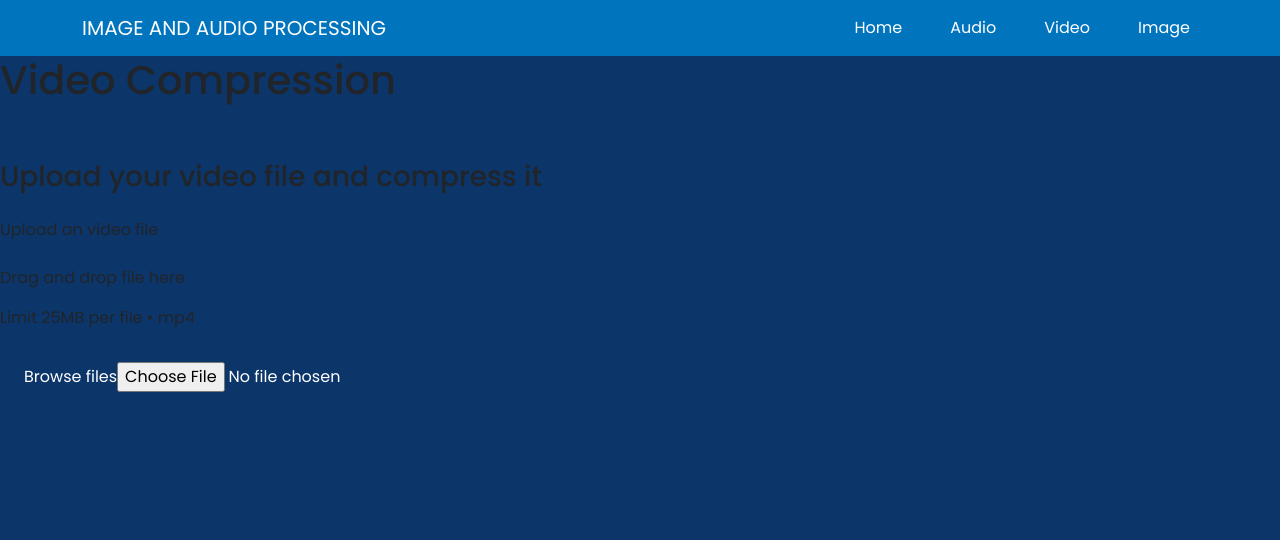
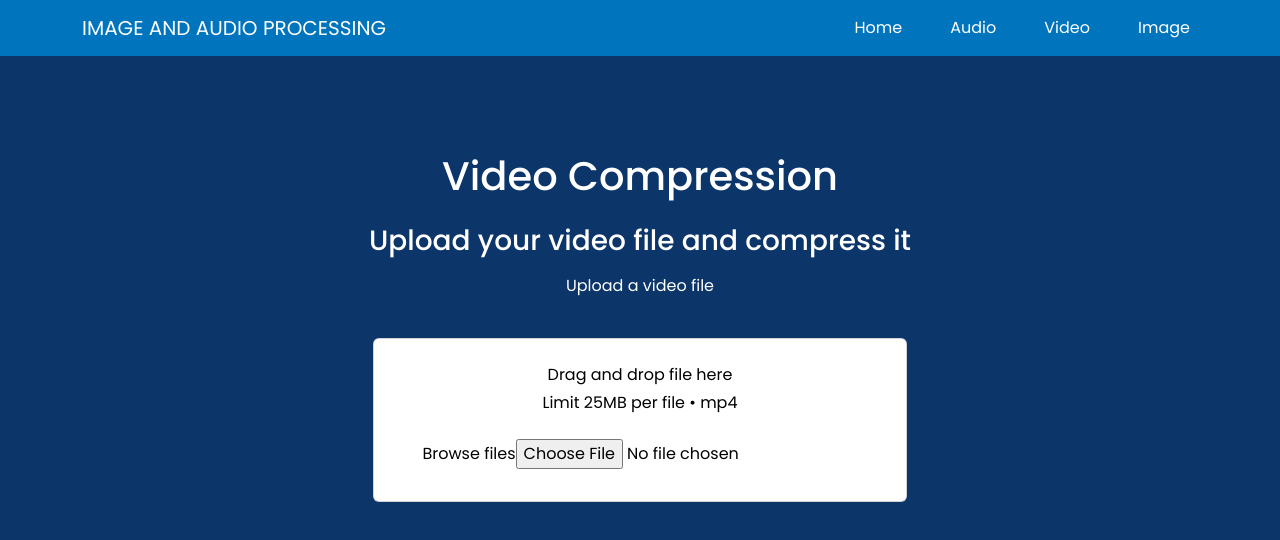
Before and after one commit to mkp-kemal/compression-image-audio, a React (Vite) app: page /video in a window 1280 px wide. Shown: the top 540 px of the page. Built offline with nearby package versions, Linux system fonts and the light colour scheme.

Commit message:
fix videoCompression

```diff
--- a/src/components/VideoCompressor.jsx
+++ b/src/components/VideoCompressor.jsx
@@ -1,20 +1,21 @@
-import { useState } from "react";
-import axios from "axios";
-import { Helper } from "../helper/helper";
+import { useState } from 'react';
+import axios from 'axios';
+import { Helper } from '../helper/helper';
+import { Container, Row, Col, Card, Form, Button, Spinner, Overlay } from 'react-bootstrap';
 
 const VideoPage = () => {
-  const {baseURLAPI} = Helper();
+  const { baseURLAPI } = Helper();
   const [compression1, setCompression1] = useState([]);
   const [compression2, setCompression2] = useState([]);
   const [onProcess, setOnProcces] = useState(0);
 
   const uploadFile = async (event) => {
-    setOnProcces(1)
-    let file   = event.target.files[0];
+    setOnProcces(1);
+    let file = event.target.files[0];
 
-    if(file.size > 1024*1024*25){
-      alert("Maksimal 25MB");
-      setOnProcces(0)
+    if (file.size > 1024 * 1024 * 25) {
+      alert('Maksimal 25MB');
+      setOnProcces(0);
       event.target.value = '';
       return false;
     }
@@ -23,116 +24,106 @@ const VideoPage = () => {
     formData.append('file', file);
 
     try {
-      await axios
-      .post(baseURLAPI('video/h264'), formData)
-      .then((response) => {
+      await axios.post(baseURLAPI('video/h264'), formData).then((response) => {
         setCompression1(response.data);
       });
     } catch (error) {
       console.error(error);
     }
     try {
-      await axios
-      .post(baseURLAPI('video/h265'), formData)
-      .then((response) => {
+      await axios.post(baseURLAPI('video/h265'), formData).then((response) => {
         setCompression2(response.data);
       });
     } catch (error) {
       console.error(error);
     }
-    setOnProcces(0)
+    setOnProcces(0);
     event.target.value = '';
   };
 
+  console.log(compression1, compression2);
   return (
-    <div className="flex flex-col items-center justify-center">
-      <div className="flex flex-col justify-start items-start ">
-        <h1 className="font-bold mt-20 text-3xl pb-5 ">Video Compression</h1>
-        <h3 className="font-bold text-xl pb-3">
-          Upload your video file and compress it
-        </h3>
+    <Container className="mt-5">
+      <Row className="justify-content-center text-white">
+        <Col xs={12} className="text-center">
+          <h1 className="font-bold mt-5 mb-4 text-3xl">Video Compression</h1>
+          <h3 className="font-bold text-xl mb-3">Upload your video file and compress it</h3>
+          <p>Upload a video file</p>
+        </Col>
+      </Row>
 
-        <p>Upload an video file</p>
+      <Row className="justify-content-center mt-4">
+        <Col xs={12} md={6} className="d-flex justify-content-center gap-2">
+          <Card className="p-4 bg-white text-black rounded-lg cursor-pointer">
+            <div className="text-center">
+              <p className="mb-1">Drag and drop file here</p>
+              <p className="text-sm mb-0">Limit 25MB per file • mp4</p>
             </div>
-      <div className="flex items-center justify-center mt-4 gap-x-8 bg-[#252730] p-6 rounded-lg cursor-pointer">
-        <div className="">
-          <p className="">Drag and drop file here</p>
-          <p className="text-sm ">Limit 25MB per file • mp4</p>
+            <div className="mt-3 text-center text-black">
+              <label className={` ${onProcess === 1 ? 'cursor-wait' : ''} bg-[#0e1117] border-2 border-gray-700 rounded-lg  hover:border-red-500 hover:text-red-500 text-black font-bold py-2 px-4 `}>
+                Browse files
+                <input type="file" disabled={onProcess === 1 ? 'disabled' : ''} onChange={uploadFile} className="hidden" accept=".mp4" />
+              </label>
+              {onProcess === 1 && <Spinner animation="border" role="status" variant="primary" className="w-5 h-5 text-black" />}
             </div>
-        <div className="mt-4 my-auto">
-          <label className={` ${onProcess === 1 ? 'cursor-wait' : ''} bg-[#0e1117] border-2 border-gray-700 rounded-lg  hover:border-red-500 hover:text-red-500 text-white font-bold py-2 px-4 `}>
-            Browse files
-            <input type="file" disabled={ onProcess === 1 ? 'disabled' : '' } onChange={uploadFile} className="hidden" accept='.mp4' />
-          </label>
-        </div>
-      </div>
+          </Card>
+        </Col>
+      </Row>
 
-
-      <div className="flex justify-start gap-x-4 items-start mt-4 mb-4">
-
-        { compression1.original_size ? (
-          <div className="bg-[#252730] p-6 rounded-lg p-3">
-            <h1 className="font-bold text-xl pb-5 ">H.264</h1>
-            <iframe src={baseURLAPI('../download_file/' + compression1.url)}  className='w-96' frameborder="0"></iframe>
-
-            <table className='mt-3'>
+      <Row className="justify-content-center mt-4">
+        {compression1.original_size && (
+          <Col xs={12} md={6} className="mb-4">
+            <Card className="bg-white text-black rounded-lg p-4">
+              <h1 className="font-bold text-xl mb-3">H.264</h1>
+              <video src={baseURLAPI('../download_file/' + compression1.url)} className="w-96" controls></video>
+              <table className="mt-3">
                 <tbody>
                   <tr>
-                  <td>Waktu Kompresi</td>
-                  <td>: { Math.round(compression1.compression_time * 100) / 100 } Detik</td>
+                    <td>Compression Time</td>
+                    <td>: {Math.round(compression1.compression_time * 100) / 100} Seconds</td>
                   </tr>
                   <tr>
-                  <td>Ukuran File Original</td>
-                  <td>: { Math.round(compression1.original_size/1000/1000 * 100) / 100 }MB</td>
+                    <td>Original File Size</td>
+                    <td>: {Math.round((compression1.original_size / 1000000) * 100) / 100} MB</td>
                   </tr>
                   <tr>
-                  <td>Ukuran File Setelah Dikompresi</td>
-                  <td>: { Math.round(compression1.compressed_size/1000/1000 * 100) / 100 }MB</td>
+                    <td>Compressed File Size</td>
+                    <td>: {Math.round((compression1.compressed_size / 1000000) * 100) / 100} MB</td>
                   </tr>
                 </tbody>
               </table>
-          </div>
-        ) : ('')}
+            </Card>
+          </Col>
+        )}
 
-        { compression2.original_size ? (
-          <div className="bg-[#252730] p-6 rounded-lg p-3">
-            <h1 className="font-bold text-xl pb-5 ">H.265</h1>
-            <iframe src={baseURLAPI('../download_file/' + compression1.url)}  className='w-96' frameborder="0"></iframe>
-
-            <table className='mt-3'>
+        {compression2.original_size && (
+          <Col xs={12} md={6} className="mb-4">
+            <Card className="bg-white text-black rounded-lg p-4">
+              <h1 className="font-bold text-xl mb-3">H.265</h1>
+              <video src={baseURLAPI('../download_file/' + compression1.url)} className="w-96" controls></video>
+              <table className="mt-3">
                 <tbody>
                   <tr>
-                  <td>Waktu Kompresi</td>
-                  <td>: { Math.round(compression2.compression_time * 100) / 100 } Detik</td>
+                    <td>Compression Time</td>
+                    <td>: {Math.round(compression2.compression_time * 100) / 100} Seconds</td>
                   </tr>
                   <tr>
-                  <td>Ukuran File Original</td>
-                  <td>: { Math.round(compression2.original_size/1000/1000 * 100) / 100 }MB</td>
+                    <td>Original File Size</td>
+                    <td>: {Math.round((compression2.original_size / 1000000) * 100) / 100} MB</td>
                   </tr>
                   <tr>
-                  <td>Ukuran File Setelah Dikompresi</td>
-                  <td>: { Math.round(compression2.compressed_size/1000/1000 * 100) / 100 }MB</td>
+                    <td>Compressed File Size</td>
+                    <td>: {Math.round((compression2.compressed_size / 1000000) * 100) / 100} MB</td>
                   </tr>
                 </tbody>
               </table>
-          </div>
-        ) : ('')}
+            </Card>
+          </Col>
+        )}
+      </Row>
 
-      </div>
-
-      { onProcess === 1 ? (
-        <div className='fixed bg-[#252730]/[.5] top-0 left-0 right-0 bottom-0 flex justify-center items-center'>
-          <div role="status">
-              <svg aria-hidden="true" className="w-10 h-10 text-gray-200 animate-spin dark:text-gray-600 fill-blue-600" viewBox="0 0 100 101" fill="none" xmlns="http://www.w3.org/2000/svg">
-                  <path d="M100 50.5908C100 78.2051 77.6142 100.591 50 100.591C22.3858 100.591 0 78.2051 0 50.5908C0 22.9766 22.3858 0.59082 50 0.59082C77.6142 0.59082 100 22.9766 100 50.5908ZM9.08144 50.5908C9.08144 73.1895 27.4013 91.5094 50 91.5094C72.5987 91.5094 90.9186 73.1895 90.9186 50.5908C90.9186 27.9921 72.5987 9.67226 50 9.67226C27.4013 9.67226 9.08144 27.9921 9.08144 50.5908Z" fill="currentColor"/>
-                  <path d="M93.9676 39.0409C96.393 38.4038 97.8624 35.9116 97.0079 33.5539C95.2932 28.8227 92.871 24.3692 89.8167 20.348C85.8452 15.1192 80.8826 10.7238 75.2124 7.41289C69.5422 4.10194 63.2754 1.94025 56.7698 1.05124C51.7666 0.367541 46.6976 0.446843 41.7345 1.27873C39.2613 1.69328 37.813 4.19778 38.4501 6.62326C39.0873 9.04874 41.5694 10.4717 44.0505 10.1071C47.8511 9.54855 51.7191 9.52689 55.5402 10.0491C60.8642 10.7766 65.9928 12.5457 70.6331 15.2552C75.2735 17.9648 79.3347 21.5619 82.5849 25.841C84.9175 28.9121 86.7997 32.2913 88.1811 35.8758C89.083 38.2158 91.5421 39.6781 93.9676 39.0409Z" fill="currentFill"/>
-              </svg>
-              <span className="sr-only">Loading...</span>
-          </div>
-        </div>
-
-      ) : ('') }
-    </div>
+      {/* Loading overlay using Bootstrap Overlay and Spinner */}
+    </Container>
   );
 };
 
```
Lines whose indentation alone changed are shown as unchanged.
